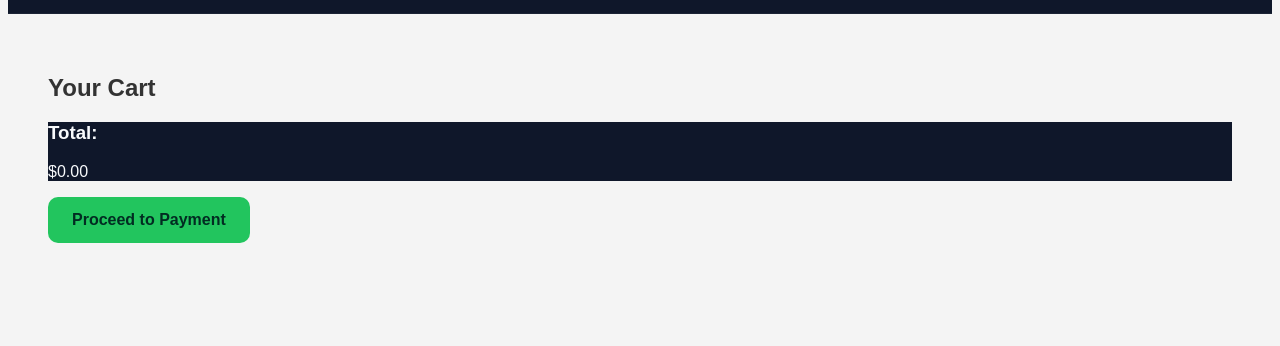
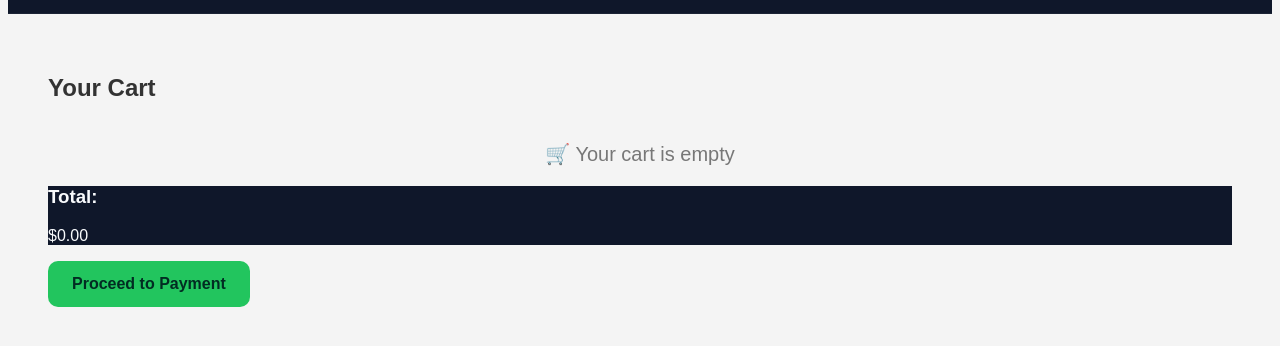
Before and after one commit to dresgomez/shipnest, a website: page public/carrito.html in a window 1280 px wide. Shown: the part 60-406 px from the top of the page. Drawn offline with Linux system fonts and the light colour scheme.

Commit message:
Fix removeItem scope and improve cart UX

```diff
--- a/public/script.js
+++ b/public/script.js
@@ -98,8 +98,15 @@ function renderCart() {
     if (!container || !totalText) return;
 
     const cart = loadCart();
+    container.innerHTML = "";
 
-    container.innerHTML = "";
+    if (cart.length === 0) {
+        container.innerHTML = `
+            <p class="empty-cart">🛒 Your cart is empty</p>
+        `;
+        totalText.textContent = "$0.00";
+        return;
+    }
 
     let total = 0;
 
@@ -114,7 +121,7 @@ function renderCart() {
                 <h3>${item.name}</h3>
                 <p>$${(item.price / 100).toFixed(2)} x ${item.quantity}</p>
                 <p><strong>Total: $${(itemTotal / 100).toFixed(2)}</strong></p>
-                <button onclick="removeItem(${index})">Remove</button>
+              <button class="remove-btn" onclick="removeItem(${index})">Remove</button>
             </div>
         </div>
         `;
@@ -123,14 +130,15 @@ function renderCart() {
     totalText.textContent = "$" + (total / 100).toFixed(2);
 }
 
-function removeItem(index) {
+ function removeItem(index) {
+    if (!confirm("Remove this item from cart?")) return;
+
     const cart = loadCart();
     cart.splice(index, 1);
     saveCart(cart);
     renderCart();
     updateCartCount();
 }
-
 
 // -------------------------
 // 🔥 STRIPE CHECKOUT
--- a/public/style.css
+++ b/public/style.css
@@ -230,6 +230,12 @@ footer .container {
     flex: 1;
     padding-left: 20px;
 }
+.empty-cart {
+    text-align: center;
+    font-size: 20px;
+    margin-top: 40px;
+    color: #777;
+}
 
 .remove-btn {
     background: #ef4444;
```
Also changed, not shown: public/success.html (+5 -4 lines), public/img/camara.jpg (added), public/img/earbuds.jpg (added), public/img/reloj.jpg (added).
